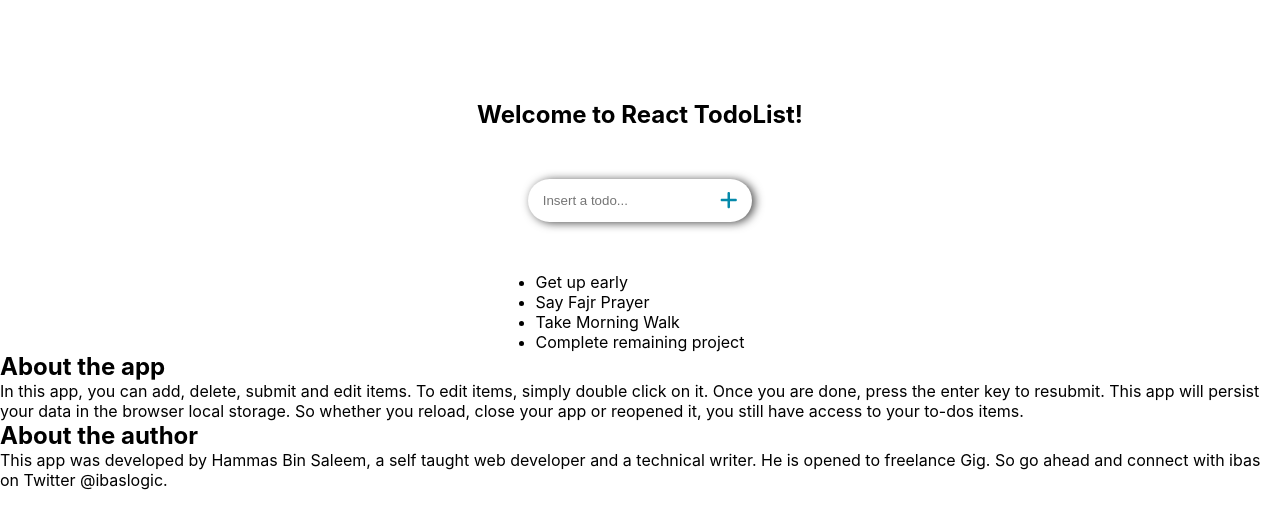
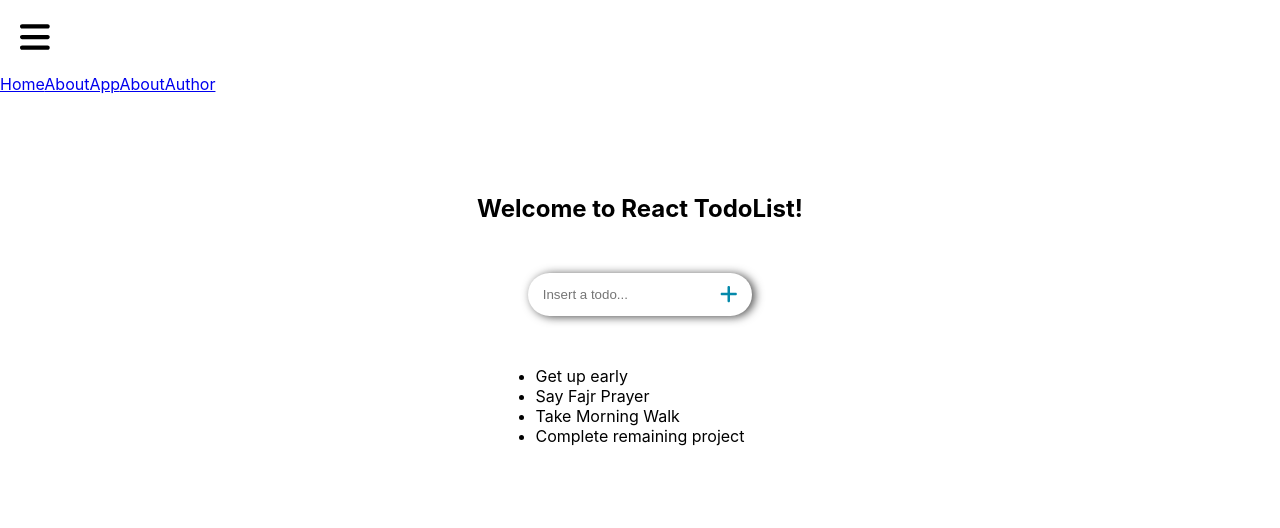
Before and after one commit to HAMMAS-SALEEM/ReactJS-TodoList, a React (Create React App) app: page / in a window 1280 px wide. Shown: the top 528 px of the page. Built offline with nearby package versions, Linux system fonts and the light colour scheme.

Commit message:
Routing is done

```diff
--- a/src/App.js
+++ b/src/App.js
@@ -1,16 +1,11 @@
 import * as React from 'react';
-// import { Routes, Route, Link } from 'react-router-dom';
 import './App.css';
-import AboutApp from './components/js/AboutApp';
-import AboutAuthor from './components/js/AboutAuthor';
-import Home from './components/js/Homepage';
+import NavBar from './components/js/NavBar';
 
 export default function App() {
   return (
     <>
-      <Home />
-      <AboutApp />
-      <AboutAuthor />
+      <NavBar />
     </>
   );
 }
--- /dev/null
+++ b/src/components/css/NavMenu.css
@@ -0,0 +1,4 @@
+.bars {
+    font-size: 34px;
+    margin: 20px;
+}
--- a/src/components/js/AboutApp.js
+++ b/src/components/js/AboutApp.js
@@ -1,7 +1,10 @@
 import React from 'react';
+import NavLinks from './NavLinks';
 
 export default function AboutApp() {
   return (
+    <>
+      <NavLinks />
       <div className="about-app-container">
         <h2 className="about-app-title">About the app</h2>
         <p className="about-app-paragraph">
@@ -12,5 +15,6 @@ export default function AboutApp() {
           your app or reopened it, you still have access to your to-dos items.
         </p>
       </div>
+    </>
   );
 }
--- a/src/components/js/AboutAuthor.js
+++ b/src/components/js/AboutAuthor.js
@@ -1,7 +1,10 @@
 import React from 'react';
+import NavLinks from './NavLinks';
 
 export default function AboutAuthor() {
   return (
+    <>
+      <NavLinks />
       <div className="about-author-container">
         <h2 className="about-author-title">About the author</h2>
         <p className="about-author-paragraph">
@@ -10,5 +13,6 @@ export default function AboutAuthor() {
           So go ahead and connect with ibas on Twitter @ibaslogic.
         </p>
       </div>
+    </>
   );
 }
--- a/src/components/js/Homepage.js
+++ b/src/components/js/Homepage.js
@@ -2,9 +2,12 @@ import React from 'react';
 import Form from './Form';
 import '../css/Homepage.css';
 import Todos from './Todos';
+import NavLinks from './NavLinks';
 
 export default function Home() {
   return (
+    <>
+      <NavLinks />
       <section className="App">
         <h1 className="homepage-title">Welcome to React TodoList!</h1>
         <Form />
@@ -12,5 +15,6 @@ export default function Home() {
           <Todos />
         </ul>
       </section>
+    </>
   );
 }
--- /dev/null
+++ b/src/components/js/NavBar.js
@@ -0,0 +1,16 @@
+import React from 'react';
+import '../css/NavMenu.css';
+import { Routes, Route } from 'react-router-dom';
+import AboutApp from './AboutApp';
+import AboutAuthor from './AboutAuthor';
+import Home from './Homepage';
+
+export default function NavBar() {
+  return (
+    <Routes>
+      <Route path="/" element={<Home />} />
+      <Route path="aboutApp" element={<AboutApp />} />
+      <Route path="aboutAuthor" element={<AboutAuthor />} />
+    </Routes>
+  );
+}
--- /dev/null
+++ b/src/components/js/NavLinks.js
@@ -0,0 +1,18 @@
+import React from 'react';
+import '../css/NavMenu.css';
+import { Link } from 'react-router-dom';
+import { FontAwesomeIcon } from '@fortawesome/react-fontawesome';
+import { faBars } from '@fortawesome/free-solid-svg-icons';
+
+export default function NavLinks() {
+  return (
+    <header>
+      <FontAwesomeIcon icon={faBars} className="bars" />
+      <nav className="nav-item-container">
+        <Link to="/">Home</Link>
+        <Link to="/aboutApp">AboutApp</Link>
+        <Link to="/aboutAuthor">AboutAuthor</Link>
+      </nav>
+    </header>
+  );
+}
```
Lines whose indentation alone changed are shown as unchanged.
